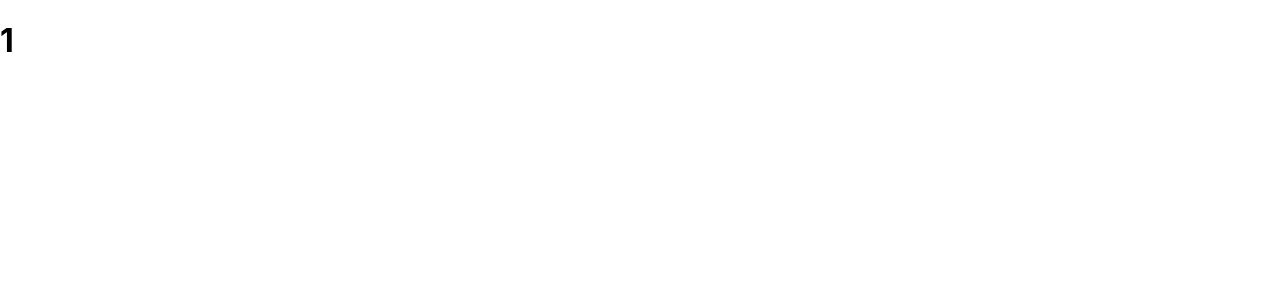
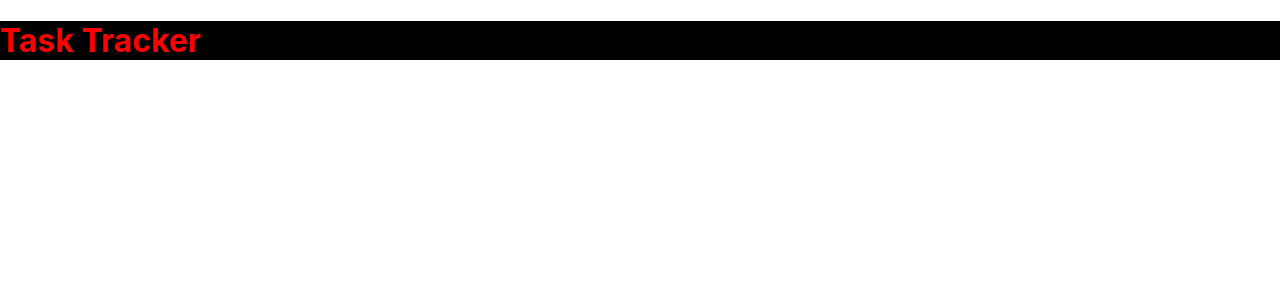
Before and after one commit to xXBricksquadXx/react_task_tracker, a React (Create React App) app: page / in a window 1280 px wide. Shown: the top 300 px of the page. Built offline with nearby package versions, Linux system fonts and the light colour scheme.

Commit message:
Added inline 'CSS' to 'Header.js'

```diff
--- a/src/App.js
+++ b/src/App.js
@@ -3,7 +3,7 @@
 function App() {
   return (
     <div className="container">
-     <Header title= {1} />
+     <Header />
 
     </div>
   );
--- a/src/components/Header.js
+++ b/src/components/Header.js
@@ -4,7 +4,7 @@
 const Header = ({title}) => {
     return (
         <header>
-            <h1>{title}</h1>
+            <h1 style= {headingStyle}>{title}</h1>
         </header>
     )
 }
@@ -14,7 +14,12 @@
 }
 
 Header.propTypes = {
-    title: PropTypes.string,
+    title: PropTypes.string.isRequired,
+}
+
+const headingStyle = {
+    color: 'red',
+    backgroundColor: 'black'
 }
 
 export default Header
```
